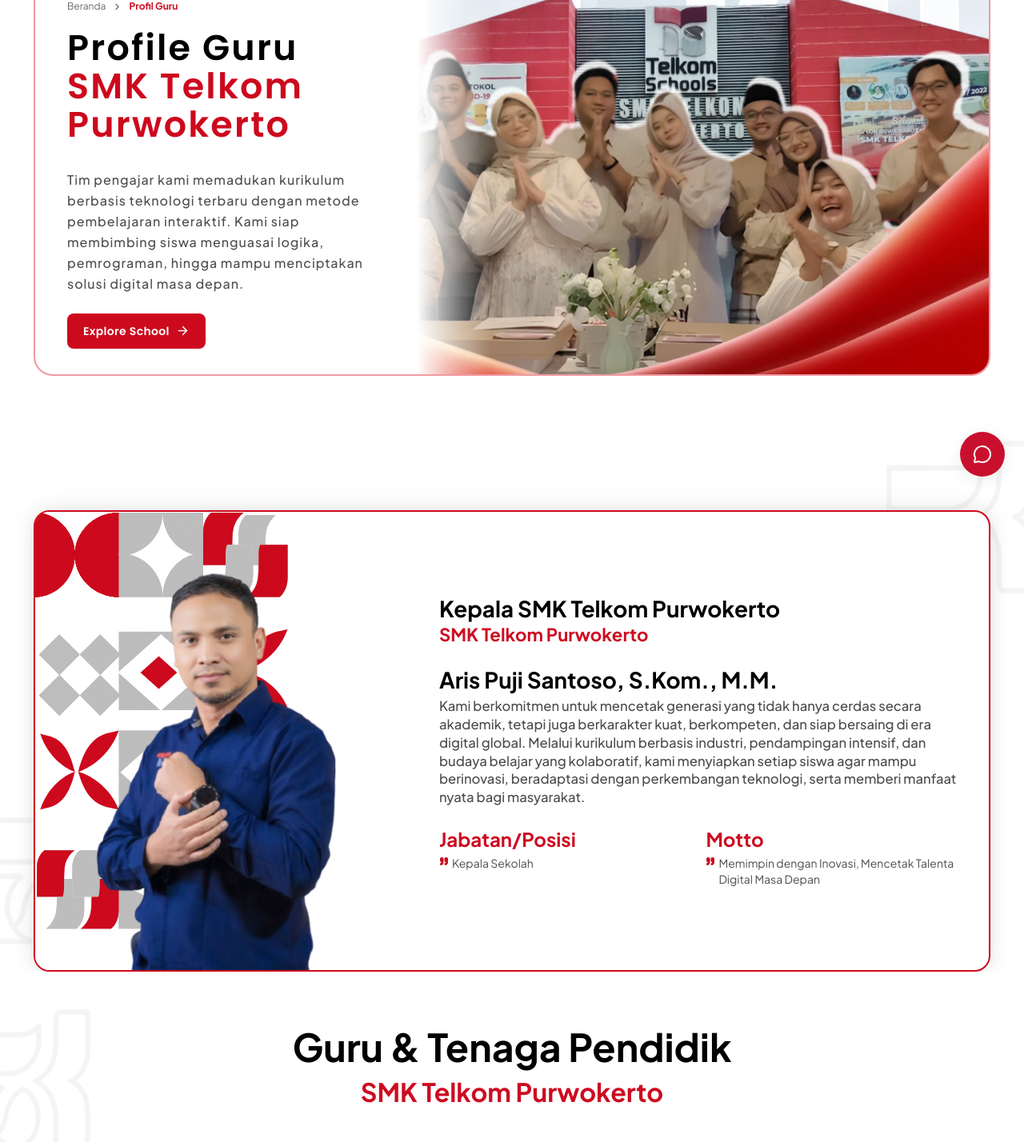
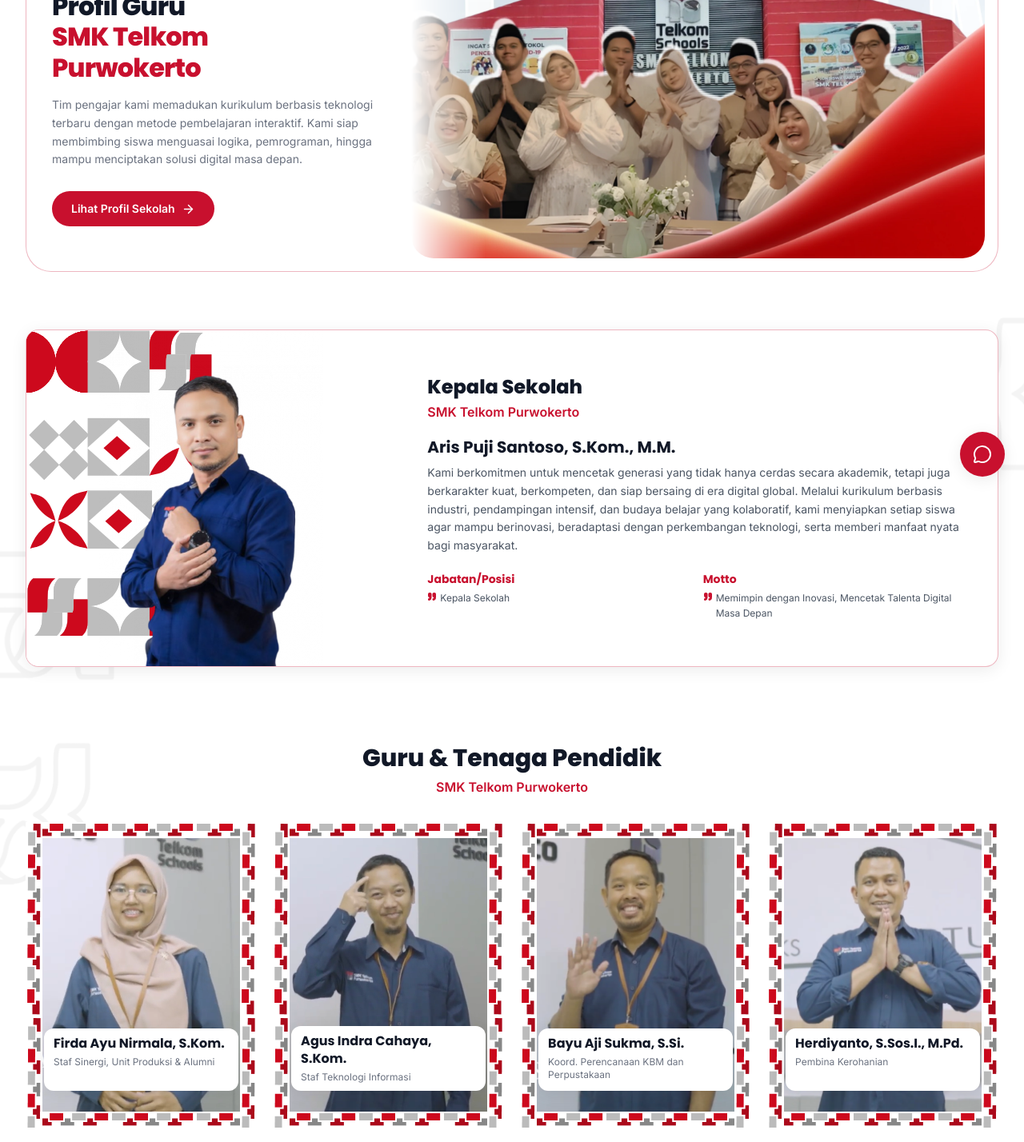
Before and after one commit to KiandrAHD/smk-telkom-purwokerto, a React (Vite) app in the folder frontend/: page /profil-sekolah/guru in a window 1280 px wide. Shown: the part 180-1608 px from the top of the page at 80% size. Built offline with nearby package versions, Linux system fonts and the light colour scheme.

Commit message:
feat: selaraskan profil guru dan pulihkan akun demo lomba

```diff
--- a/frontend/src/pages/GuruPage.jsx
+++ b/frontend/src/pages/GuruPage.jsx
@@ -38,14 +38,14 @@ function GuruCarousel() {
   }, []);
 
   return (
-    <section aria-labelledby="guru-list-title" className="relative overflow-hidden bg-white pb-12 pt-12 font-['Plus_Jakarta_Sans'] sm:pb-16 sm:pt-16">
+    <section aria-labelledby="guru-list-title" className="relative overflow-hidden bg-white py-8 lg:py-12">
       <img src={watermark} alt="" aria-hidden="true" className="pointer-events-none absolute -left-24 top-4 w-48 opacity-35 sm:w-60" />
-      <div className="relative mx-auto max-w-[1519px] px-5 sm:px-6 lg:px-8 2xl:px-0">
-        <div className="mb-10 text-center sm:mb-10">
-          <h2 id="guru-list-title" className="text-2xl font-bold leading-tight text-black sm:text-3xl lg:text-[48px]">
+      <div className="relative mx-auto max-w-7xl px-4 sm:px-6 lg:px-8">
+        <div className="mb-8 text-center">
+          <h2 id="guru-list-title" className="font-heading text-2xl font-extrabold leading-tight text-dark-900 sm:text-3xl">
             Guru &amp; Tenaga Pendidik
           </h2>
-          <p className="mt-1 text-base font-bold text-[#cd0b20] sm:text-xl lg:text-[32px]">SMK Telkom Purwokerto</p>
+          <p className="mt-1 text-sm font-semibold text-primary sm:text-base">SMK Telkom Purwokerto</p>
         </div>
 
         <div className="relative">
@@ -58,7 +58,7 @@ function GuruCarousel() {
               {Array.from({ length: pageCount }, (_, pageIndex) => (
                 <div
                   key={pageIndex}
-                  className="grid min-w-full grid-cols-1 gap-6 sm:grid-cols-2 lg:grid-cols-4 lg:gap-12"
+                  className="grid min-w-full grid-cols-1 gap-5 sm:grid-cols-2 lg:grid-cols-4"
                   aria-hidden={pageIndex !== page}
                   inert={pageIndex !== page}
                 >
@@ -67,7 +67,7 @@ function GuruCarousel() {
                       key={guru.nama}
                       to={'/profil-sekolah/guru/' + slugify(guru.nama)}
                       aria-label={'Lihat profil ' + guru.nama}
-                      className="group relative block aspect-[322/426] focus-visible:outline focus-visible:outline-2 focus-visible:outline-offset-4 focus-visible:outline-[#cd091d]"
+                      className="group relative block aspect-[322/426] focus-visible:outline focus-visible:outline-2 focus-visible:outline-offset-4 focus-visible:outline-primary"
                     >
                       <article className="relative h-full bg-white p-[10px] transition-transform duration-300 group-hover:-translate-y-1">
                         <img src={guru.image} alt={'Foto ' + guru.nama} loading="lazy" className="h-full w-full rounded-[10px] object-cover object-top" />
@@ -75,9 +75,9 @@ function GuruCarousel() {
                         <div aria-hidden="true" className="guru-accent-horizontal pointer-events-none absolute inset-x-0 bottom-0 h-5 bg-repeat-x" />
                         <div aria-hidden="true" className="guru-accent-vertical pointer-events-none absolute inset-y-0 left-0 w-[21px] bg-repeat-y" />
                         <div aria-hidden="true" className="guru-accent-vertical pointer-events-none absolute inset-y-0 right-0 w-[21px] bg-repeat-y" />
-                        <div className="absolute bottom-[12%] left-[8%] right-[8%] min-h-[76px] rounded-[16px] bg-white px-4 py-3 shadow-[0_0_18px_rgba(0,0,0,0.16)] sm:min-h-[86px]">
-                          <h3 className="text-sm font-extrabold leading-snug tracking-wide text-black sm:text-base xl:text-xl">{guru.nama}</h3>
-                          <p className="mt-1 text-[11px] font-medium leading-snug text-black/65 sm:text-xs xl:text-sm">{guru.jabatan}</p>
+                        <div className="absolute bottom-[12%] left-[8%] right-[8%] min-h-[70px] rounded-xl bg-white px-3 py-2 shadow-card sm:min-h-[78px]">
+                          <h3 className="font-heading text-sm font-bold leading-snug text-dark-900 sm:text-base">{guru.nama}</h3>
+                          <p className="mt-1 text-[11px] leading-snug text-dark-500 sm:text-xs">{guru.jabatan}</p>
                         </div>
                       </article>
                     </Link>
@@ -89,18 +89,18 @@ function GuruCarousel() {
           <span className="sr-only" aria-live="polite">Halaman {page + 1} dari {pageCount}</span>
 
           {pageCount > 1 && (
-            <nav aria-label="Navigasi profil guru" className="mt-8 flex items-center justify-center gap-3 sm:mt-14">
-              <button type="button" onClick={() => setPage((current) => Math.max(0, current - 1))} disabled={page === 0} aria-label="Guru sebelumnya" className="grid h-10 w-10 place-items-center rounded-full bg-[#cd091d] text-white transition-colors hover:bg-[#ab0a1b] focus-visible:outline focus-visible:outline-2 focus-visible:outline-offset-2 focus-visible:outline-[#cd091d] disabled:cursor-not-allowed disabled:opacity-40 2xl:absolute 2xl:-left-14 2xl:top-[42%]">
+            <nav aria-label="Navigasi profil guru" className="mt-6 flex items-center justify-center gap-3 sm:mt-8">
+              <button type="button" onClick={() => setPage((current) => Math.max(0, current - 1))} disabled={page === 0} aria-label="Guru sebelumnya" className="grid h-10 w-10 place-items-center rounded-full bg-primary text-white transition-colors hover:bg-primary-800 focus-visible:outline focus-visible:outline-2 focus-visible:outline-offset-2 focus-visible:outline-primary disabled:cursor-not-allowed disabled:opacity-40">
                 <ChevronLeft size={22} />
               </button>
               <div className="flex items-center gap-1">
                 {Array.from({ length: pageCount }, (_, index) => (
-                  <button key={index} type="button" onClick={() => setPage(index)} aria-label={'Lihat halaman guru ' + (index + 1)} aria-current={page === index ? 'page' : undefined} className="grid h-8 w-8 place-items-center rounded-full focus-visible:outline focus-visible:outline-2 focus-visible:outline-offset-2 focus-visible:outline-[#cd091d]">
-                    <span aria-hidden="true" className={page === index ? 'h-3 w-3 rounded-full bg-[#cd091d]' : 'h-3 w-3 rounded-full bg-[#d9d9d9]'} />
+                  <button key={index} type="button" onClick={() => setPage(index)} aria-label={'Lihat halaman guru ' + (index + 1)} aria-current={page === index ? 'page' : undefined} className="grid h-8 w-8 place-items-center rounded-full focus-visible:outline focus-visible:outline-2 focus-visible:outline-offset-2 focus-visible:outline-primary">
+                    <span aria-hidden="true" className={page === index ? 'h-3 w-3 rounded-full bg-primary' : 'h-3 w-3 rounded-full bg-dark-200'} />
                   </button>
                 ))}
               </div>
-              <button type="button" onClick={() => setPage((current) => Math.min(pageCount - 1, current + 1))} disabled={page === pageCount - 1} aria-label="Guru berikutnya" className="grid h-10 w-10 place-items-center rounded-full bg-[#cd091d] text-white transition-colors hover:bg-[#ab0a1b] focus-visible:outline focus-visible:outline-2 focus-visible:outline-offset-2 focus-visible:outline-[#cd091d] disabled:cursor-not-allowed disabled:opacity-40 2xl:absolute 2xl:-right-14 2xl:top-[42%]">
+              <button type="button" onClick={() => setPage((current) => Math.min(pageCount - 1, current + 1))} disabled={page === pageCount - 1} aria-label="Guru berikutnya" className="grid h-10 w-10 place-items-center rounded-full bg-primary text-white transition-colors hover:bg-primary-800 focus-visible:outline focus-visible:outline-2 focus-visible:outline-offset-2 focus-visible:outline-primary disabled:cursor-not-allowed disabled:opacity-40">
                 <ChevronRight size={22} />
               </button>
             </nav>
@@ -114,54 +114,54 @@ function GuruCarousel() {
 function GuruPage() {
   return (
     <MainLayout>
-      <section className="bg-white pb-8 pt-6 sm:pb-12 sm:pt-10">
-        <div className="mx-auto max-w-[1847px] px-4 sm:px-6 lg:px-[42px]">
-          <div className="relative grid min-h-[508px] overflow-hidden rounded-[24px] border-2 border-[#f09aa3] bg-white lg:grid-cols-[40%_60%]">
-            <div className="relative z-10 px-6 pb-8 pt-10 sm:px-10 lg:px-[40px] lg:pt-[58px]">
-              <nav aria-label="Breadcrumb" className="mb-5 flex items-center gap-2 font-['Plus_Jakarta_Sans'] text-xs text-black/60">
-                <Link to="/" className="hover:text-[#cd091d]">Beranda</Link>
+      <section className="bg-white pb-6 pt-4">
+        <div className="mx-auto max-w-7xl px-4 sm:px-6 lg:px-8">
+          <div className="relative grid overflow-hidden rounded-[2rem] border border-primary/30 bg-white p-3 sm:p-4 lg:grid-cols-[38%_1fr] lg:gap-4">
+            <div className="relative z-10 px-3 pb-6 pt-6 lg:pl-4">
+              <nav aria-label="Breadcrumb" className="mb-4 flex items-center gap-2 text-xs text-dark-500">
+                <Link to="/" className="hover:text-primary">Beranda</Link>
                 <ChevronRight size={13} aria-hidden="true" />
-                <span aria-current="page" className="font-bold text-[#cd091d]">Profil Guru</span>
+                <span aria-current="page" className="font-semibold text-primary">Profil Guru</span>
               </nav>
-              <h1 className="font-heading text-[clamp(2.25rem,3.47vw,4rem)] font-semibold leading-[1.08] tracking-[0.05em] text-black">
-                Profile Guru<br /><span className="text-[#cd091d]">SMK Telkom<br />Purwokerto</span>
+              <h1 className="font-heading text-3xl font-extrabold leading-[1.2] tracking-tight text-dark-900 sm:text-4xl lg:text-[1.75rem] xl:text-[2rem]">
+                Profil Guru<br /><span className="text-primary">SMK Telkom<br />Purwokerto</span>
               </h1>
-              <p className="mt-8 max-w-[568px] font-['Plus_Jakarta_Sans'] text-sm font-medium leading-relaxed tracking-[0.06em] text-black/70 sm:text-base">
+              <p className="mt-4 max-w-md text-xs leading-relaxed text-dark-500 sm:text-sm">
                 Tim pengajar kami memadukan kurikulum berbasis teknologi terbaru dengan metode pembelajaran interaktif. Kami siap membimbing siswa menguasai logika, pemrograman, hingga mampu menciptakan solusi digital masa depan.
               </p>
-              <Link to="/profil-sekolah" className="mt-6 inline-flex items-center gap-2 rounded-lg bg-[#cd091d] px-5 py-3 font-heading text-sm font-semibold tracking-wide text-white transition-colors hover:bg-[#ab0a1b]">
-                Explore School <ArrowRight size={17} />
+              <Link to="/profil-sekolah" className="mt-7 inline-flex items-center gap-2 rounded-full bg-primary px-6 py-3 text-sm font-semibold text-white transition-colors hover:bg-primary-800 focus-visible:outline focus-visible:outline-2 focus-visible:outline-offset-2 focus-visible:outline-primary">
+                Lihat Profil Sekolah <ArrowRight size={17} />
               </Link>
             </div>
-            <div className="relative min-h-[260px] self-stretch sm:min-h-[350px] lg:min-h-[508px]">
+            <div className="relative min-h-[220px] self-stretch overflow-hidden rounded-[1.75rem] sm:min-h-[300px] lg:min-h-[390px]">
               <img src={heroPhoto} alt="Guru dan tenaga pendidik SMK Telkom Purwokerto" width="2200" height="1033" fetchPriority="high" className="absolute inset-0 h-full w-full object-cover object-center lg:[mask-image:linear-gradient(to_right,transparent,black_13%)]" />
             </div>
           </div>
         </div>
       </section>
 
-      <section aria-labelledby="kepala-sekolah-title" className="relative overflow-hidden bg-white pb-0 pt-24 font-['Plus_Jakarta_Sans'] sm:pt-32 lg:pt-[120px]">
+      <section aria-labelledby="kepala-sekolah-title" className="relative overflow-hidden bg-white py-8 lg:py-12">
         <img src={watermark} alt="" aria-hidden="true" className="pointer-events-none absolute -right-12 top-0 w-48 opacity-35 sm:w-64" />
         <img src={watermark} alt="" aria-hidden="true" className="pointer-events-none absolute -left-20 bottom-0 w-48 opacity-35 sm:w-64" />
-        <div className="relative mx-auto max-w-[1603px] px-4 sm:px-8 lg:px-[42px]">
-          <div className="mx-auto grid min-h-[573px] overflow-hidden rounded-[20px] border-2 border-[#cd091d] bg-white shadow-[0_0_24px_rgba(130,130,130,0.25)] md:grid-cols-[39%_61%]">
-            <div className="relative min-h-[350px] overflow-hidden bg-white md:min-h-[573px]">
+        <div className="relative mx-auto max-w-7xl px-4 sm:px-6 lg:px-8">
+          <div className="mx-auto grid overflow-hidden rounded-2xl border border-primary/30 bg-white shadow-card md:grid-cols-[38%_62%]">
+            <div className="relative min-h-[280px] overflow-hidden bg-white md:min-h-[420px]">
               <img src={headmasterAccent} alt="" aria-hidden="true" className="pointer-events-none absolute inset-y-0 left-0 h-full w-auto max-w-none" />
               <img src={kepalaSekolah.image} alt={'Foto ' + kepalaSekolah.name} loading="lazy" className="absolute inset-0 h-full w-full object-contain object-bottom" />
             </div>
-            <div className="flex flex-col justify-center px-6 py-9 sm:px-10 lg:px-8 xl:px-10">
-              <h2 id="kepala-sekolah-title" className="text-[clamp(1.5rem,2.17vw,2.5rem)] font-bold leading-tight text-black">Kepala SMK Telkom Purwokerto</h2>
-              <p className="font-bold text-[#cd0b20] sm:text-xl lg:text-[clamp(1.25rem,1.73vw,2rem)]">SMK Telkom Purwokerto</p>
-              <h3 className="mt-6 text-[clamp(1.5rem,2.17vw,2.5rem)] font-bold leading-tight text-black">{kepalaSekolah.name}</h3>
-              <p className="mt-1 max-w-[716px] text-base font-medium leading-snug text-black/70 lg:text-[clamp(1rem,1.3vw,1.5rem)]">{kepalaSekolah.quoteFull}</p>
-              <div className="mt-6 grid gap-5 sm:grid-cols-2">
+            <div className="flex flex-col justify-center px-6 py-8 sm:px-8 lg:px-10">
+              <h2 id="kepala-sekolah-title" className="font-heading text-xl font-extrabold leading-tight text-dark-900 sm:text-2xl">Kepala Sekolah</h2>
+              <p className="mt-1 text-sm font-semibold text-primary sm:text-base">SMK Telkom Purwokerto</p>
+              <h3 className="mt-5 font-heading text-lg font-bold leading-tight text-dark-900 sm:text-xl">{kepalaSekolah.name}</h3>
+              <p className="mt-2 max-w-2xl text-sm leading-relaxed text-dark-600">{kepalaSekolah.quoteFull}</p>
+              <div className="mt-5 grid gap-4 sm:grid-cols-2">
                 <div>
-                  <p className="text-lg font-bold text-[#cd0b20] lg:text-2xl">Jabatan/Posisi</p>
-                  <p className="mt-1 flex items-start gap-1 text-sm text-black/70"><Quote aria-hidden="true" className="mt-0.5 h-3 w-3 shrink-0 fill-[#cd091d] text-[#cd091d]" /> Kepala Sekolah</p>
+                  <p className="font-heading text-sm font-bold text-primary">Jabatan/Posisi</p>
+                  <p className="mt-1 flex items-start gap-1 text-xs leading-relaxed text-dark-600"><Quote aria-hidden="true" className="mt-0.5 h-3 w-3 shrink-0 fill-primary text-primary" /> Kepala Sekolah</p>
                 </div>
                 <div>
-                  <p className="text-lg font-bold text-[#cd0b20] lg:text-2xl">Motto</p>
-                  <p className="mt-1 flex items-start gap-1 text-sm text-black/70"><Quote aria-hidden="true" className="mt-0.5 h-3 w-3 shrink-0 fill-[#cd091d] text-[#cd091d]" /> Memimpin dengan Inovasi, Mencetak Talenta Digital Masa Depan</p>
+                  <p className="font-heading text-sm font-bold text-primary">Motto</p>
+                  <p className="mt-1 flex items-start gap-1 text-xs leading-relaxed text-dark-600"><Quote aria-hidden="true" className="mt-0.5 h-3 w-3 shrink-0 fill-primary text-primary" /> Memimpin dengan Inovasi, Mencetak Talenta Digital Masa Depan</p>
                 </div>
               </div>
             </div>
```
Also changed, not shown: frontend/src/page/Login/Login.jsx (+11 -1 lines).
